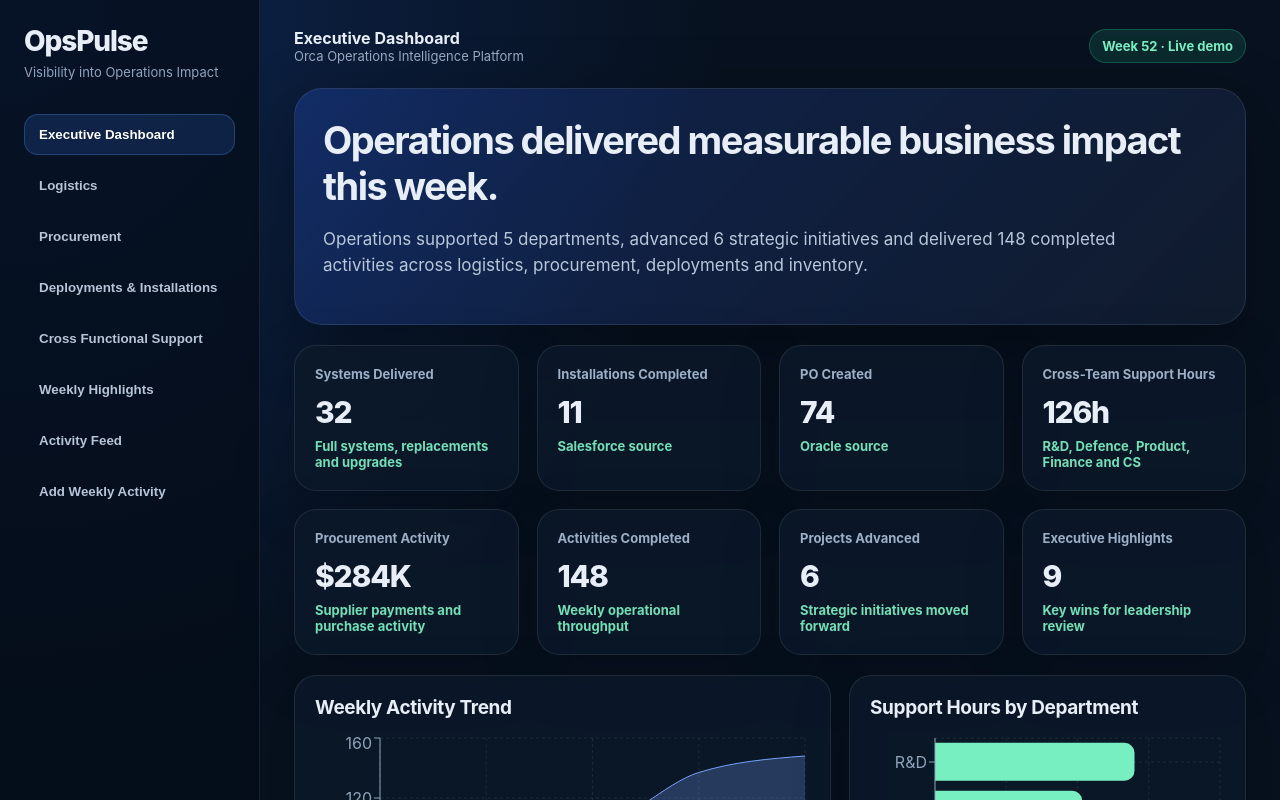
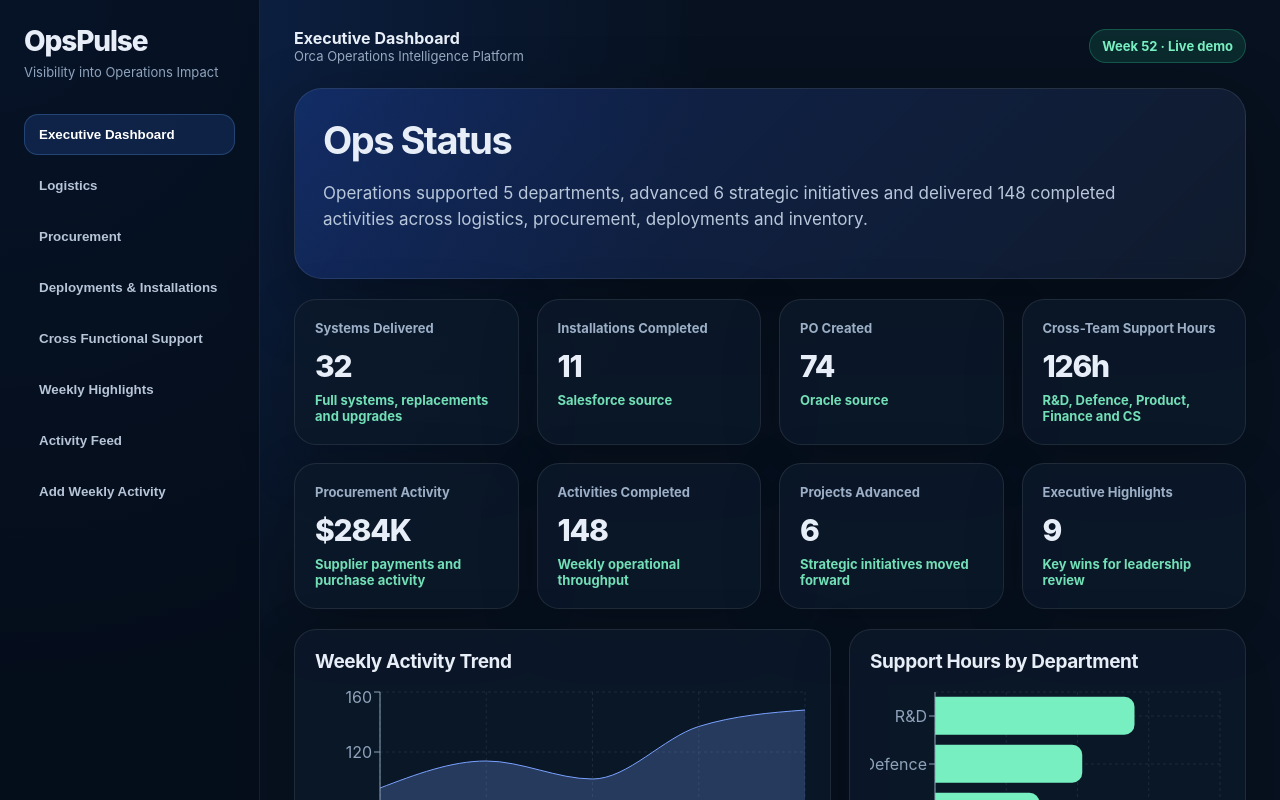
Before and after one commit to yotamkeret-dev/opspulse, a Next.js app: page / in a window 1280 px wide. Shown: the top 800 px of the page. Built offline with nearby package versions, Linux system fonts and the light colour scheme.

Commit message:
Change dashboard title to Ops Status

```diff
--- a/app/page.tsx
+++ b/app/page.tsx
@@ -16,7 +16,7 @@ function Shell({ page, setPage, children }: { page: string; setPage: (p: string)
 function Executive() {
   return <>
     <section className="hero">
-      <h1>Operations delivered measurable business impact this week.</h1>
+      <h1>Ops Status</h1>
       <p>Operations supported 5 departments, advanced 6 strategic initiatives and delivered 148 completed activities across logistics, procurement, deployments and inventory.</p>
     </section>
 
```
